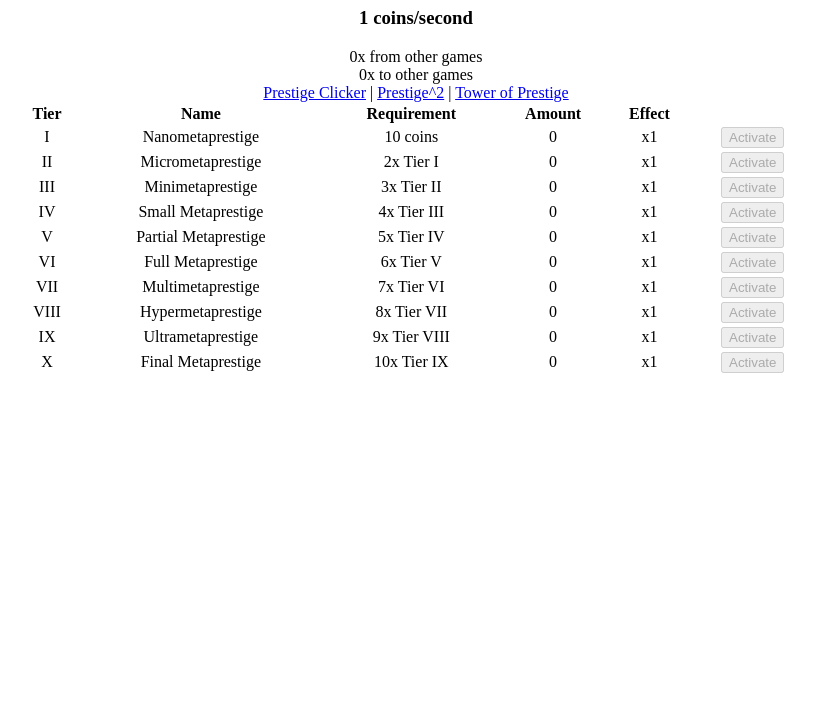
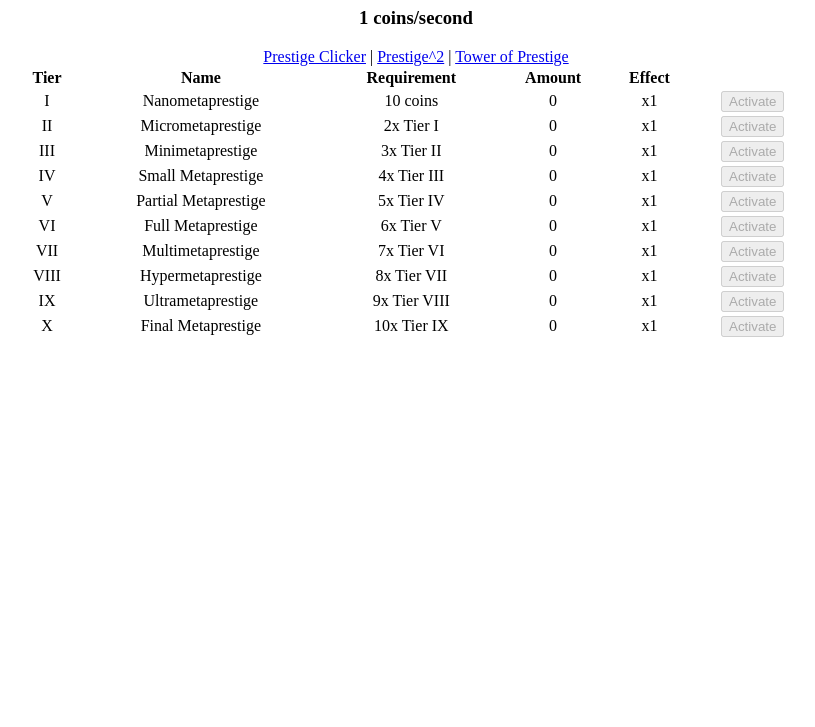
Before and after one commit to makiki99/prestige-ee, a plain HTML site: page index.html in a window 1280 px wide. Shown: the part 73-800 px from the top of the page, without its empty margins (224-1039 px from the left). Drawn offline with Linux system fonts and the light colour scheme.

Commit message:
removed weird strings from metaprestige

```diff
--- a/index.html
+++ b/index.html
@@ -8,8 +8,6 @@
 	<div>
 		<h1><span id="coins">0</span> coins</h1>
 		<h3><span id="gain">0</span> coins/second</h3>
-		<div><span id="bonus_taken">0</span>x from other games</div>
-		<div><span id="bonus_given">0</span>x to other games</div>
 		<div class="links">
 			<a href="https://makiki99.github.io/prestige/">Prestige Clicker</a> |
 			<a href="https://makiki99.github.io/prestige2/">Prestige^2</a> |
```
